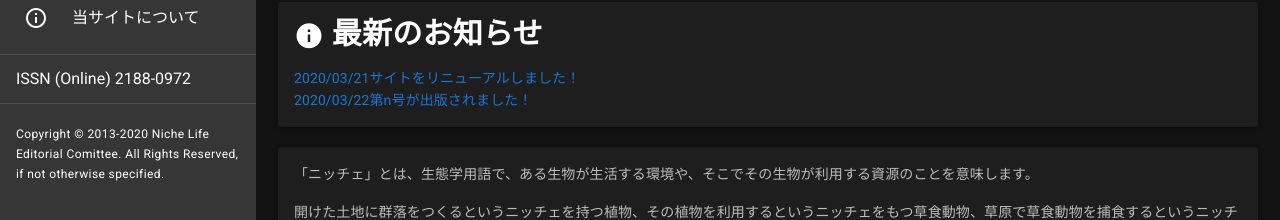
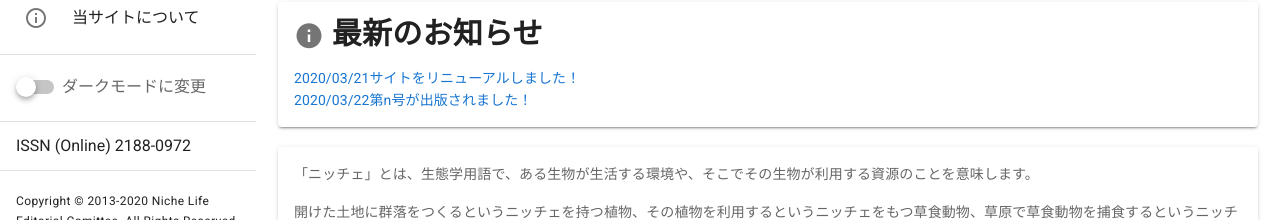
Before and after one commit to niche-life/life, a Nuxt app: page / in a window 1280 px wide. Shown: the part 366-586 px from the top of the page. Built offline with nearby package versions, Linux system fonts and the light colour scheme.

Commit message:
feat: add toggle dark mode

```diff
--- a/components/SideNavigation.vue
+++ b/components/SideNavigation.vue
@@ -31,6 +31,15 @@
       <v-divider></v-divider>
 
       <v-list-item>
+        <v-switch
+          v-model="$vuetify.theme.dark"
+          label="ダークモードに変更"
+        ></v-switch>
+      </v-list-item>
+
+      <v-divider></v-divider>
+
+      <v-list-item>
         ISSN (Online) 2188-0972
       </v-list-item>
 
--- a/nuxt.config.js
+++ b/nuxt.config.js
@@ -96,7 +96,7 @@
   vuetify: {
     customVariables: ["~/assets/variables.scss"],
     theme: {
-      dark: true,
+      dark: false,
 
       themes: {
         dark: {
```
